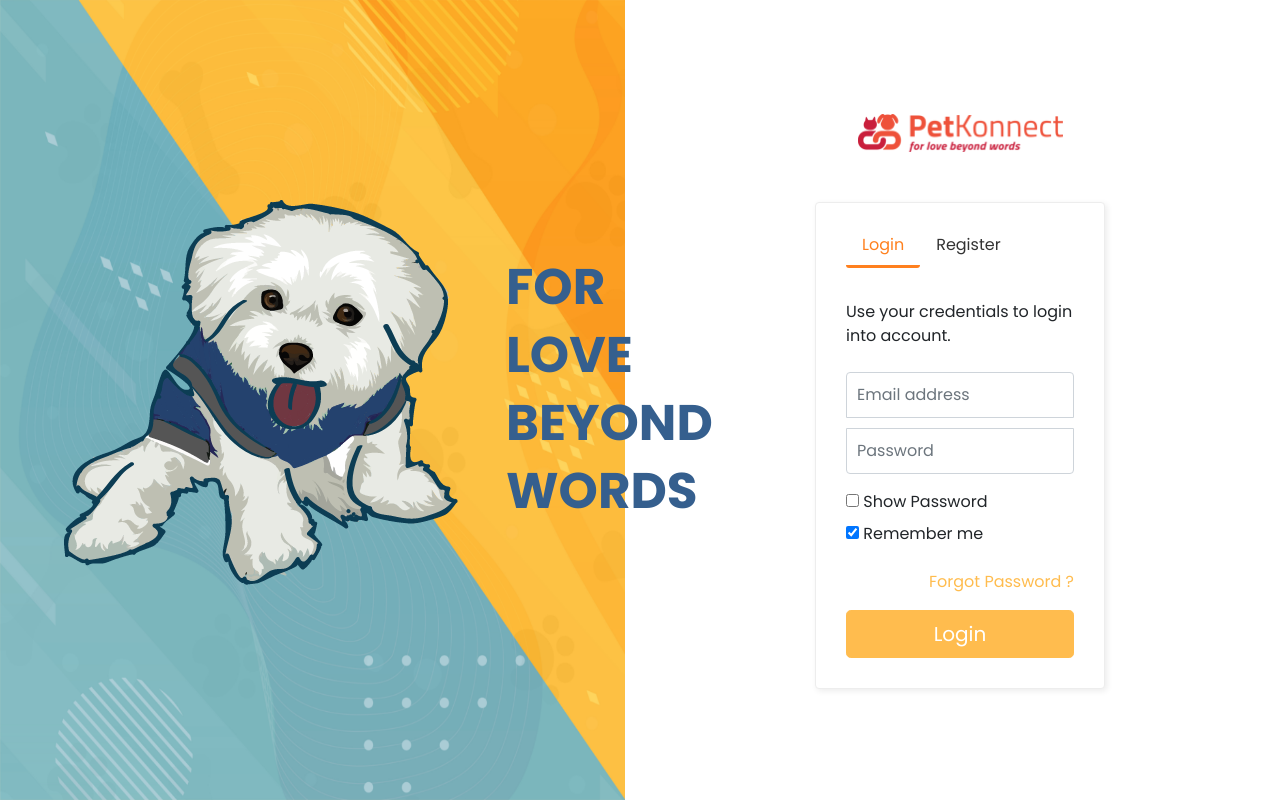
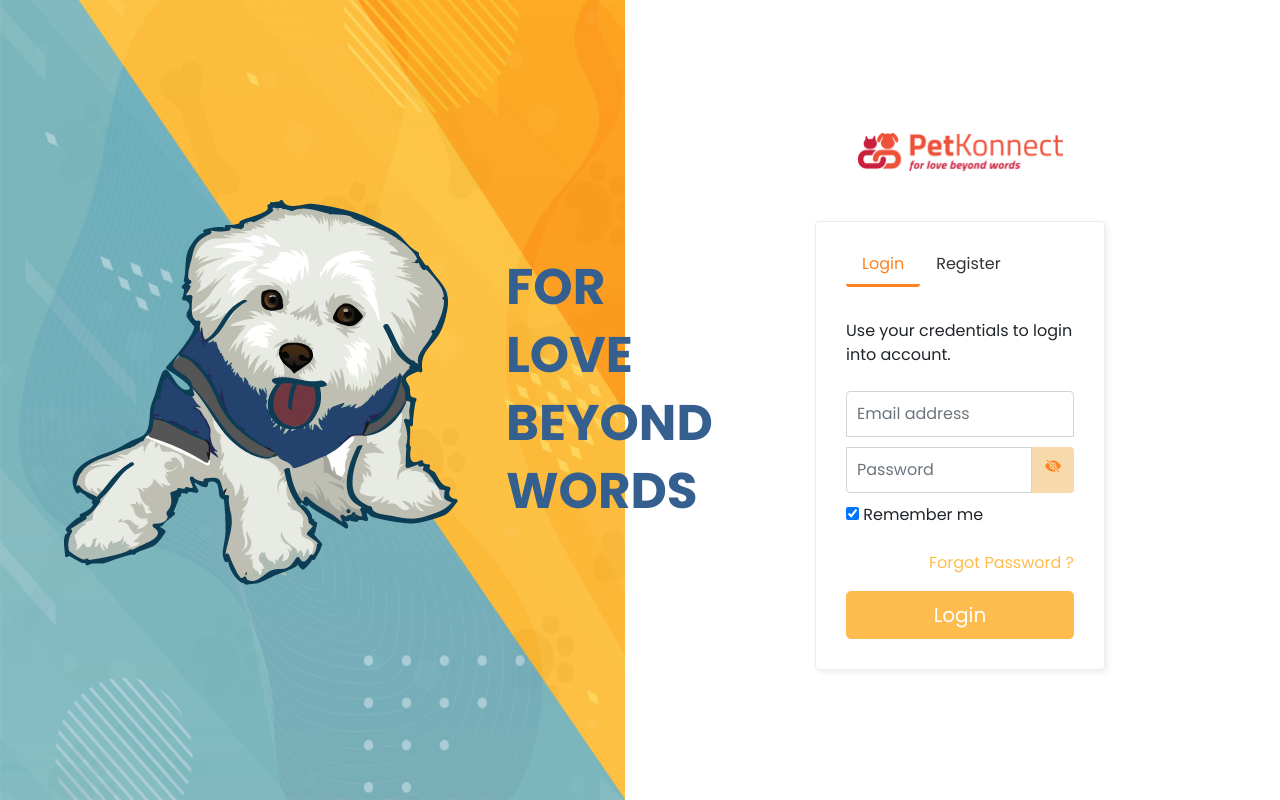
Before and after one commit to maulikkanani1/petkonnect, a React (Create React App) app: page /login in a window 1280 px wide. Built offline with nearby package versions, Linux system fonts and the light colour scheme.

Commit message:
replaced checkbox with eyebutton

```diff
--- a/src/Views/Login.jsx
+++ b/src/Views/Login.jsx
@@ -5,6 +5,7 @@ import { userLogin, userRegistration } from '../ApiService';
 import { Container, Nav, Card, Tab, Modal } from 'react-bootstrap';
 import ResetPassModal from '../components/ResetPassModal';
 import './../scss/login.scss';
+import {Eye, EyeFill,EyeSlashFill} from 'react-bootstrap-icons';
 
 const Login = () => {
   const [match, setMatch] = useState(true);
@@ -113,27 +114,24 @@ const Login = () => {
                             placeholder="Email address"
                             required
                           />
-                          <label className="sr-only">Password</label>
+                          {/* <label className="sr-only">Password</label>
                           <input
                             type={showPassword ? 'text' : 'password'}
                             name="password"
                             className="form-control"
                             placeholder="Password"
                             required
-                          />
+                          /> */}
+                          <div className="input-group">
+                            <input type={showPassword ? 'text' : 'password'} className="form-control" placeholder="Password" required />
+                            <div className="input-group-btn">
+                              <div onClick={handleShowPassword} className="btn btn-default">
+                                {showPassword ? <EyeFill color="#ff801e"/> : <EyeSlashFill color="#ff801e"/> }
+                              </div>
+                            </div>
+                          </div>
                         </div>
-                        <div className="checkbox text-left mt-3">
-                          <label>
-                            <input
-                              type="checkbox"
-                              name="showPassword"
-                              defaultChecked={showPassword}
-                              onChange={handleShowPassword}
-                            />{' '}
-                            Show Password
-                          </label>
-                        </div>
-                        <div className="checkbox text-left mb-3">
+                        <div className="checkbox text-left mb-3" marginTop="10px">
                           <label>
                             <input
                               type="checkbox"
--- a/src/scss/login.scss
+++ b/src/scss/login.scss
@@ -74,7 +74,6 @@
     }
 
     input[type="password"] {
-      margin-bottom: 10px;
       border-top-left-radius: 0;
       border-top-right-radius: 0;
     }
@@ -84,3 +83,13 @@
     color: $seondaryPrimary;
   }
 }
+
+.input-group-btn {
+  background: #f7daab;
+  border-top-right-radius: 0.25rem;
+  border-bottom-right-radius: 0.25rem;
+}
+
+.checkbox {
+  margin-top: 10px;
+}
```
